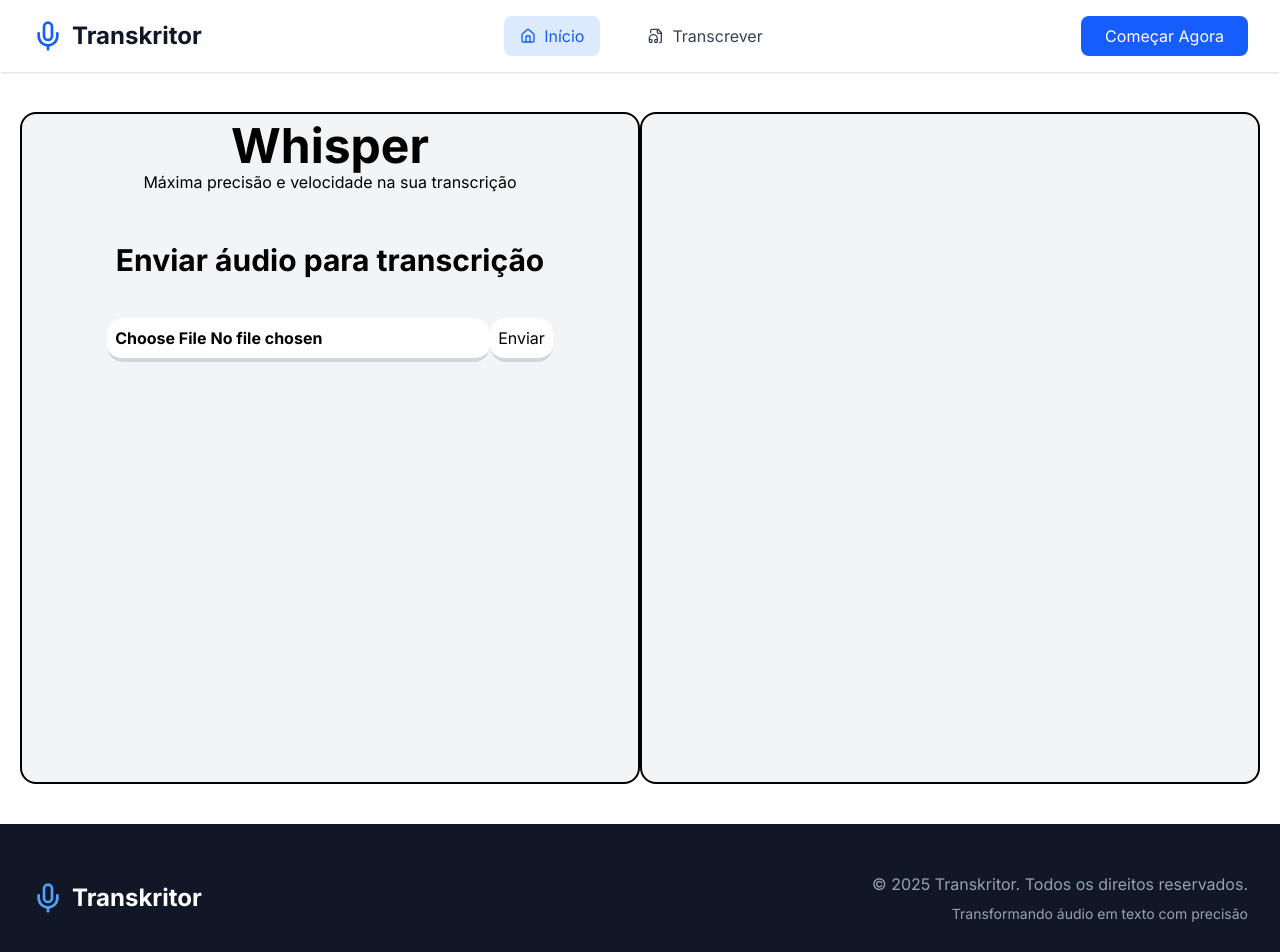
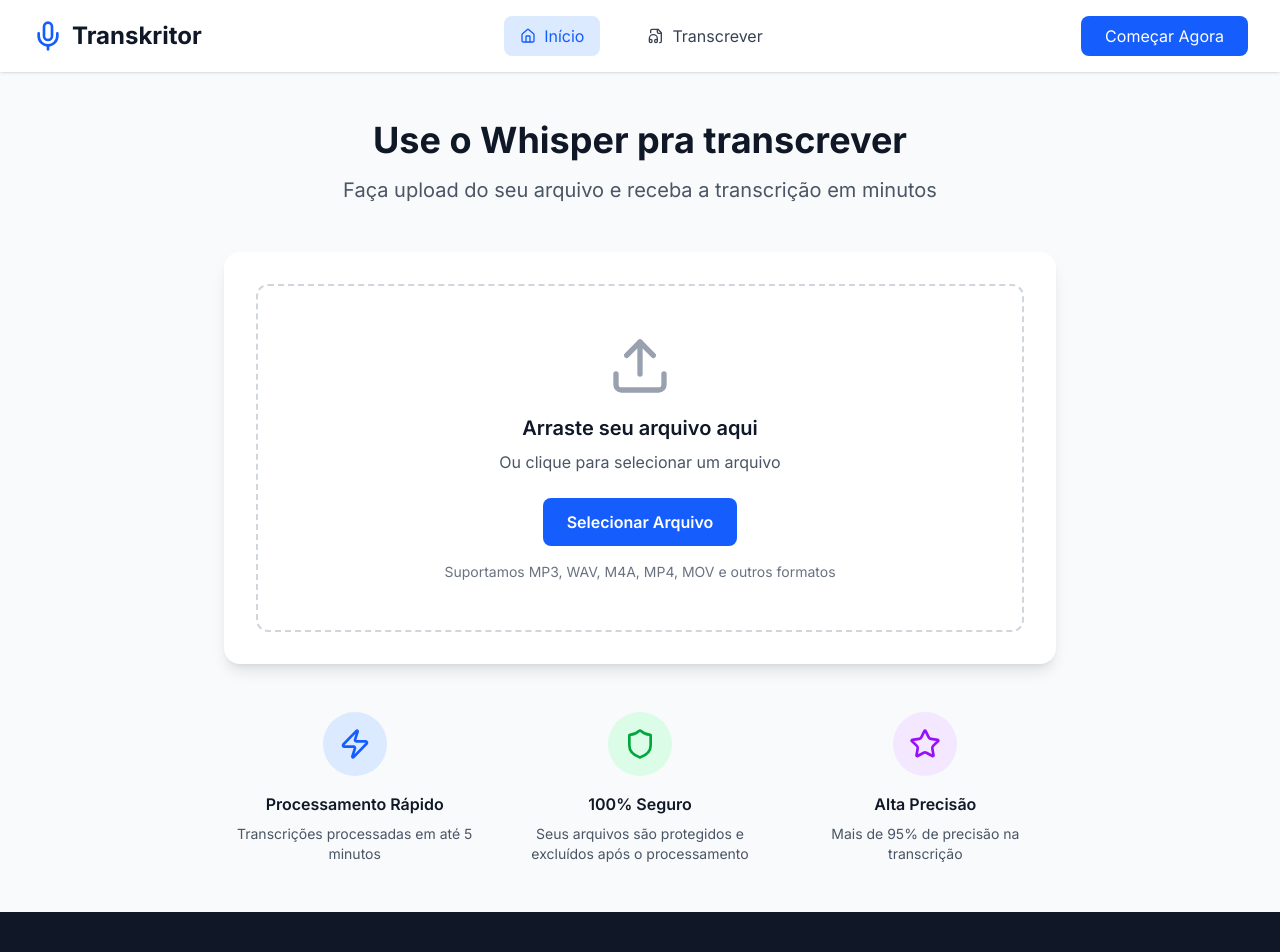
Before and after one commit to Eduardozsw/transcricao-mvp, a Next.js app in the folder frontend/: page /whisper in a window 1280 px wide. Shown: the top 952 px of the page. Built offline with nearby package versions, Linux system fonts and the light colour scheme; no server answers.

Commit message:
vosk e whisper

```diff
--- a/frontend/src/components/VoskAudioUploader.tsx
+++ b/frontend/src/components/VoskAudioUploader.tsx
@@ -75,7 +75,7 @@ export default function VoskAudioUploader() {
       <div className="max-w-4xl mx-auto px-4 sm:px-6 lg:px-8">
         <div className="text-center mb-12">
           <h1 className="text-4xl font-bold text-gray-900 mb-4">
-            Transcreva Seu Áudio
+            Use o Vosk para transcrever
           </h1>
           <p className="text-xl text-gray-600">
             Faça upload do seu arquivo e receba a transcrição em minutos
--- a/frontend/src/components/WhisperAudioUploader.tsx
+++ b/frontend/src/components/WhisperAudioUploader.tsx
@@ -1,13 +1,55 @@
 "use client"
 import React, { useState } from "react";
 import { handleUpload } from "../utils/handleUpload";
+import { Download, FileAudio, Loader2, Mic, Shield, Star, Upload, Zap } from "lucide-react";
 
 export default function WhisperAudioUploader() {
   const [file, setFile] = useState<File | null>(null);
   const [idioma, setIdioma] = useState("ptbr")
   const [transcricao, setTranscricao] = useState<string | null>(null)
   const [loading, setLoading] = useState(false)
+  const [dragActive, setDragActive] = useState(false);
 
+  const handleFileSelect = (file: File) => {
+      setFile(file);
+      setTranscricao('');
+    };
+
+    const handleDrag = (e: React.DragEvent) => {
+      e.preventDefault();
+      e.stopPropagation();
+      if (e.type === "dragenter" || e.type === "dragover") {
+        setDragActive(true);
+      } else if (e.type === "dragleave") {
+        setDragActive(false);
+      }
+    };
+
+    const handleDrop = (e: React.DragEvent) => {
+      e.preventDefault();
+      e.stopPropagation();
+      setDragActive(false);
+
+      if (e.dataTransfer.files && e.dataTransfer.files[0]) {
+        handleFileSelect(e.dataTransfer.files[0]);
+      }
+    };
+
+    const handleFileInput = (e: React.ChangeEvent<HTMLInputElement>) => {
+      if (e.target.files && e.target.files[0]) {
+        handleFileSelect(e.target.files[0]);
+      }
+    };
+
+    const downloadTranscription = () => {
+      const element = document.createElement('a');
+      const blob = new Blob([transcricao ?? ''], { type: "text/plain" });
+      element.href = URL.createObjectURL(blob);
+      element.download = `transcricao_${file ? file.name.split('.')[0] : 'arquivo'}.txt`;
+      document.body.appendChild(element);
+      element.click();
+      document.body.removeChild(element);
+    };
 
   async function enviar() {
     if (!file) return alert("Por favor, insira um arquivo para continuar.")
@@ -19,57 +61,155 @@ export default function WhisperAudioUploader() {
     setLoading(false)
   }
   return (
-    <main className="text-center h-full flex" style={{ height: 'calc(100vh - 48px)' }}>
-      <div className="w-full flex flex-wrap my-10 mx-5 ">
-        <div className="w-1/2 bg-gray-100 border-2 rounded-2xl">
-          <div className="py-2">
+    <section className="min-h-screen bg-gray-50 py-12">
+      <div className="max-w-4xl mx-auto px-4 sm:px-6 lg:px-8">
+        <div className="text-center mb-12">
+          <h1 className="text-4xl font-bold text-gray-900 mb-4">
+            Use o Whisper pra transcrever
+          </h1>
+          <p className="text-xl text-gray-600">
+            Faça upload do seu arquivo e receba a transcrição em minutos
+          </p>
+        </div>
 
-            <h1 className="flex justify-center text-center text-5xl font-bold">Whisper</h1>
-            <p>Máxima precisão e velocidade na sua transcrição</p>
-          </div>
-          <h1 className="flex justify-center text-center font-bold text-3xl py-10">Enviar áudio para transcrição</h1>
-          <input
-            className="font-bold border-b-4 border-b-gray-300 active:border-b-0  rounded-2xl p-2 bg-white"
-            type="file"
-            accept="audio/"
-            onChange={(e) => setFile(e.target.files ? e.target.files[0] : null)}
-          />
-          <button onClick={enviar} disabled={loading} className="bg-white border-b-4 border-b-gray-300 active:border-b-0 p-2 rounded-2xl">
-            {loading ? "Enviando..." : "Enviar"}
-          </button>
+        <div className="bg-white rounded-2xl shadow-lg p-8">
+          {!file ? (
+            <div
+              className={`border-2 border-dashed rounded-xl p-12 text-center transition-colors ${dragActive
+                ? 'border-blue-500 bg-blue-50'
+                : 'border-gray-300 hover:border-blue-400'
+                }`}
+              onDragEnter={handleDrag}
+              onDragLeave={handleDrag}
+              onDragOver={handleDrag}
+              onDrop={handleDrop}
+            >
+              <Upload className="h-16 w-16 text-gray-400 mx-auto mb-4" />
+              <h3 className="text-xl font-semibold text-gray-900 mb-2">
+                Arraste seu arquivo aqui
+              </h3>
+              <p className="text-gray-600 mb-6">
+                Ou clique para selecionar um arquivo
+              </p>
+              <input
+                type="file"
+                accept="audio/*,video/*,.mp3,.wav,.m4a,.mp4,.mov,.avi"
+                onChange={handleFileInput}
+                className="hidden"
+                id="file-upload"
+              />
+              <label
+                htmlFor="file-upload"
+                className="bg-blue-600 text-white px-6 py-3 rounded-lg font-semibold hover:bg-blue-700 transition-colors cursor-pointer inline-block"
+              >
+                Selecionar Arquivo
+              </label>
+              <p className="text-sm text-gray-500 mt-4">
+                Suportamos MP3, WAV, M4A, MP4, MOV e outros formatos
+              </p>
+            </div>
+          ) : (
+            <div className="space-y-6">
+              {/* Arquivo Selecionado */}
+              <div className="bg-gray-50 rounded-lg p-6">
+                <div className="flex items-center justify-between">
+                  <div className="flex items-center gap-4">
+                    <FileAudio className="h-12 w-12 text-blue-600" />
+                    <div>
+                      <h3 className="font-semibold text-gray-900">{file.name}</h3>
+                      <p className="text-gray-600">
+                        {(file.size / (1024 * 1024)).toFixed(2)} MB
+                      </p>
+                    </div>
+                  </div>
+                  <button
+                    onClick={() => {
+                      setFile(null);
+                      setTranscricao('');
+                    }}
+                    className="text-gray-500 hover:text-red-600 transition-colors"
+                  >
+                    Remover
+                  </button>
+                </div>
+              </div>
 
-        </div>
-        <div className="w-1/2 h-full bg-gray-100 border-2 rounded-2xl py-2">
-          {transcricao && (
-            <div className="flex justify-center h-1/2">
-              <div className="max-w-150">
-                <h1 className="text-2xl font-bold">Transcrição:</h1>
-                <p className="line-clamp-10 ">{transcricao}</p>
-              </div>
+              {/* Botão de Transcrição */}
+              <button
+                onClick={enviar}
+                disabled={loading}
+                className="w-full bg-blue-600 text-white py-4 rounded-lg font-semibold hover:bg-blue-700 disabled:bg-gray-400 disabled:cursor-not-allowed transition-colors flex items-center justify-center gap-2"
+              >
+                {loading ? (
+                  <>
+                    <Loader2 className="h-5 w-5 animate-spin" />
+                    Transcrevendo...
+                  </>
+                ) : (
+                  <>
+                    <Mic className="h-5 w-5" />
+                    Iniciar Transcrição
+                  </>
+                )}
+              </button>
+
+              {/* Resultado da Transcrição */}
+              {transcricao && (
+                <div className="bg-gray-50 rounded-lg p-6">
+                  <div className="flex items-center justify-between mb-4">
+                    <h3 className="text-lg font-semibold text-gray-900">
+                      Resultado da Transcrição
+                    </h3>
+                    <button
+                      onClick={downloadTranscription}
+                      className="bg-green-600 text-white px-4 py-2 rounded-lg hover:bg-green-700 transition-colors flex items-center gap-2"
+                    >
+                      <Download className="h-4 w-4" />
+                      Baixar
+                    </button>
+                  </div>
+                  <div className="bg-white rounded-lg p-4 border">
+                    <pre className="whitespace-pre-wrap text-gray-800 leading-relaxed">
+                      {transcricao}
+                    </pre>
+                  </div>
+                </div>
+              )}
             </div>
           )}
-          <div className="h-1/2 flex flex-col justify-end">
-            {transcricao && (
-              <button
-                onClick={() => {
-                  const blob = new Blob([transcricao], { type: "text/plain" });
-                  const url = URL.createObjectURL(blob)
+        </div>
 
-                  const a = document.createElement("a");
-                  a.href = url
-                  a.download = "transcricao.txt"
-                  a.click()
-
-                  URL.revokeObjectURL(url)
-                }}
-                className="border-b-4 bg-white border-b-gray-300 rounded-2xl p-2 active:border-b-0 cursor-pointer mx-2"
-              >
-                Baixar transcrição
-              </button>
-            )}
+        {/* Informações Adicionais */}
+        <div className="mt-12 grid grid-cols-1 md:grid-cols-3 gap-6">
+          <div className="text-center">
+            <div className="bg-blue-100 w-16 h-16 rounded-full flex items-center justify-center mx-auto mb-4">
+              <Zap className="h-8 w-8 text-blue-600" />
+            </div>
+            <h3 className="font-semibold text-gray-900 mb-2">Processamento Rápido</h3>
+            <p className="text-gray-600 text-sm">
+              Transcrições processadas em até 5 minutos
+            </p>
+          </div>
+          <div className="text-center">
+            <div className="bg-green-100 w-16 h-16 rounded-full flex items-center justify-center mx-auto mb-4">
+              <Shield className="h-8 w-8 text-green-600" />
+            </div>
+            <h3 className="font-semibold text-gray-900 mb-2">100% Seguro</h3>
+            <p className="text-gray-600 text-sm">
+              Seus arquivos são protegidos e excluídos após o processamento
+            </p>
+          </div>
+          <div className="text-center">
+            <div className="bg-purple-100 w-16 h-16 rounded-full flex items-center justify-center mx-auto mb-4">
+              <Star className="h-8 w-8 text-purple-600" />
+            </div>
+            <h3 className="font-semibold text-gray-900 mb-2">Alta Precisão</h3>
+            <p className="text-gray-600 text-sm">
+              Mais de 95% de precisão na transcrição
+            </p>
           </div>
         </div>
       </div>
-    </main>
+    </section>
   )
 }
```
